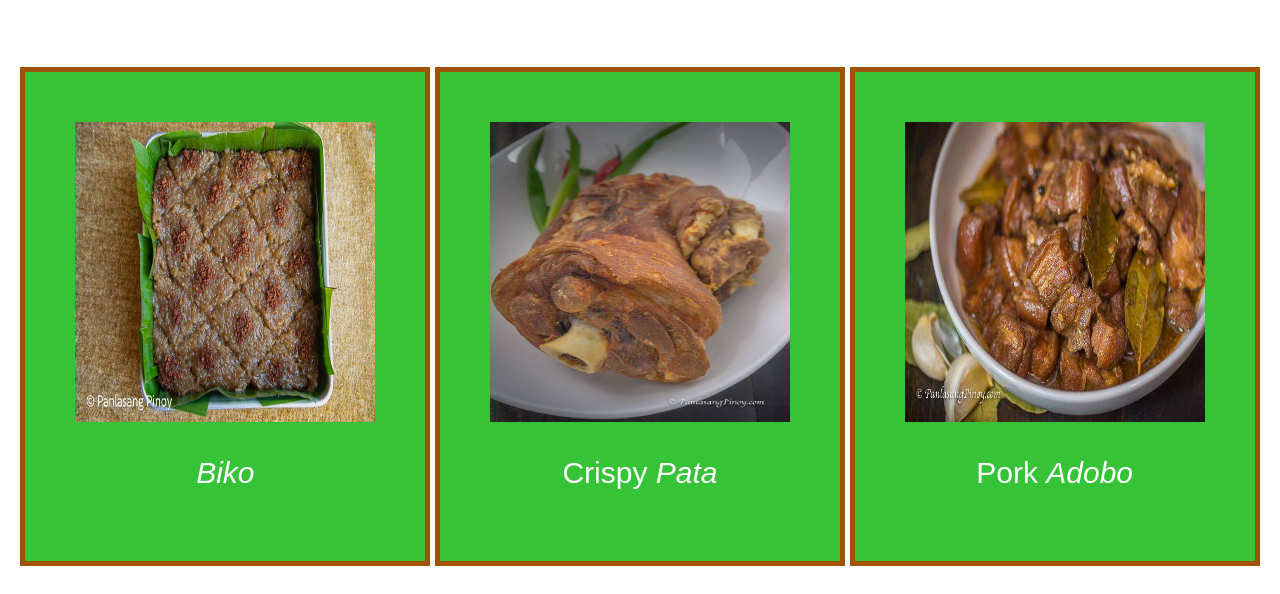
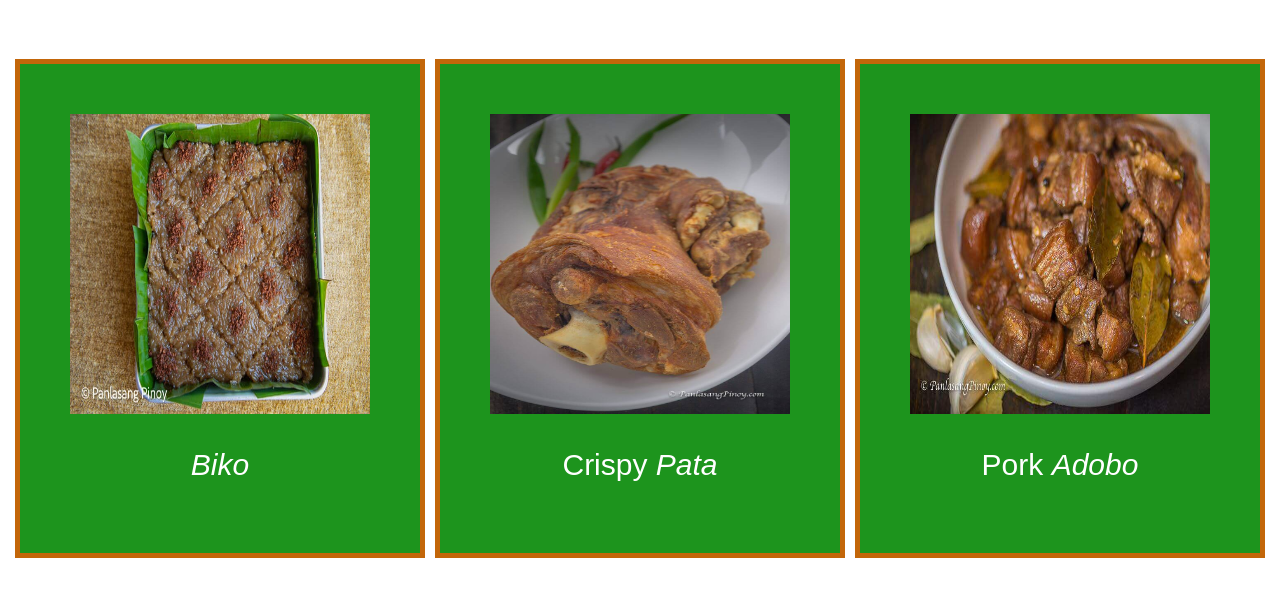
Before and after one commit to Jo-mart31/Odin_Recipe, a plain HTML site: page index.html in a window 1280 px wide. Shown: the part 256-850 px from the top of the page. Drawn offline with Linux system fonts and the light colour scheme.

Commit message:
Add margin property to body

```diff
--- a/index.css
+++ b/index.css
@@ -2,6 +2,7 @@ body {
     font-family: sans-serif;
     line-height: 1.5;
     text-align: center;
+    margin: 0 auto;
     background-color: white;
 }
 
@@ -35,10 +36,10 @@ img.odin {
 }
 
 .biko, .crispy-pata, .pork-adobo {
-    background-color: rgb(55, 195, 55);
+    background-color: rgb(29, 148, 29);
     padding: 50px;
     margin: auto;
-    border: 5px solid #a05306;
+    border: 5px solid #c36609;
 }
 
 a {
```
